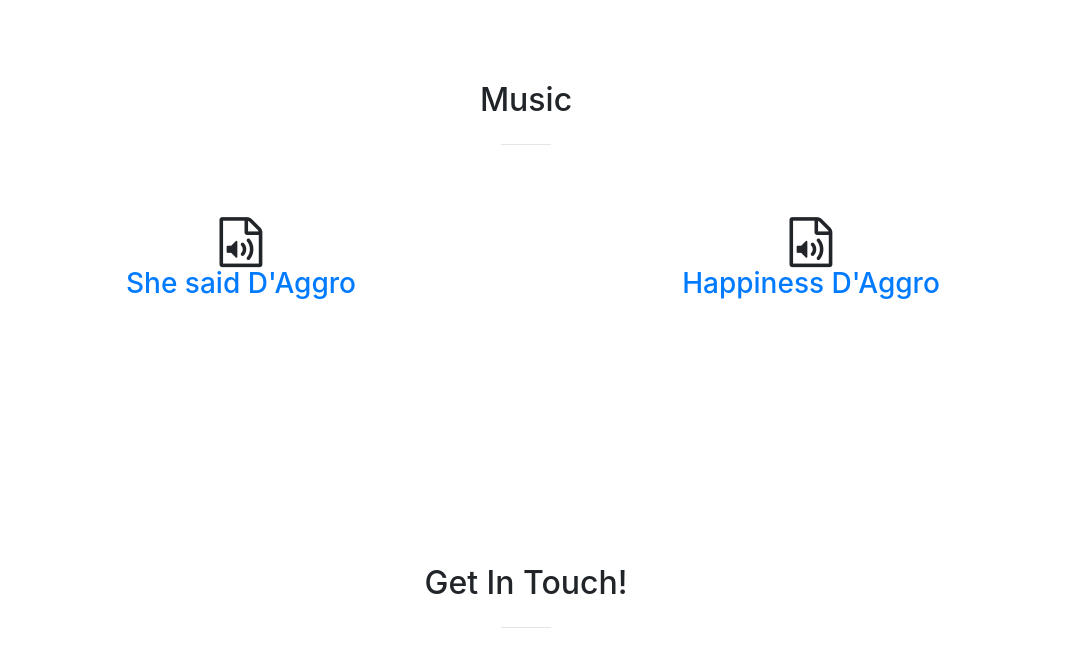
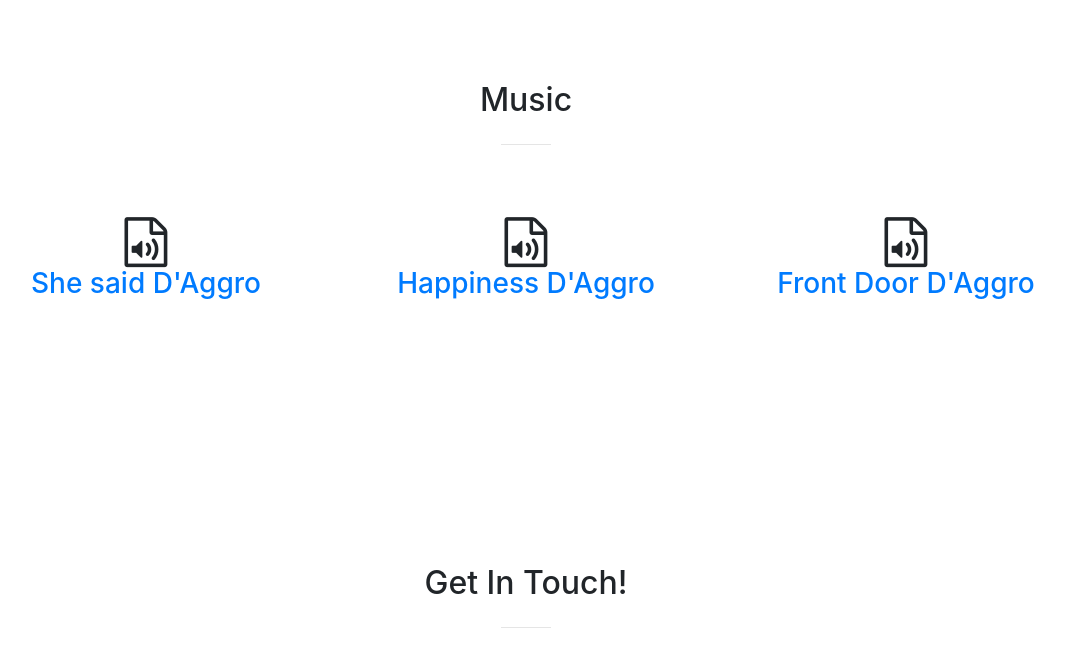
Before and after one commit to AdamLubin96/Owen-site, a website with bundled scripts: page index.html in a window 1280 px wide. Shown: the part 1774-2423 px from the top of the page, without its empty margins (114-1179 px from the left). Built offline with nearby package versions, Linux system fonts and the light colour scheme.

Commit message:
Update index.html

```diff
--- a/index.html
+++ b/index.html
@@ -144,9 +144,9 @@
           </div>
         </div>
       </div>
-      <div class="container">
+         <div class="container">
         <div class="row">
-          <div class="col-lg-6 col-md-6 text-center">
+          <div class="col-lg-4 col-md-4 text-center">
             <div class="service-box mt-5 mx-auto">
               <i class="fa fa-file-sound-o" style="font-size:50px"></i>
 
@@ -154,7 +154,7 @@
 
             </div>
           </div>
-          <div class="col-lg-6 col-md-6 text-center">
+          <div class="col-lg-4 col-md-4 text-center">
             <div class="service-box mt-5 mx-auto">
               <i class="fa fa-file-sound-o" style="font-size:50px"></i>
               <a href="https://www.youtube.com/watch?v=hd1aEeYDVUQ"> <h3>Happiness D'Aggro</h3></a>
@@ -162,6 +162,16 @@
 
         </div>
       </div>
+
+
+      <div class="col-lg-4 col-md-4 text-center">
+        <div class="service-box mt-5 mx-auto">
+          <i class="fa fa-file-sound-o" style="font-size:50px"></i>
+          <a href="https://www.youtube.com/watch?v=4a-SzSul4OI&feature=youtu.be"> <h3>Front Door D'Aggro</h3></a>
+
+
+    </div>
+  </div>
     </section>
 
 
```
